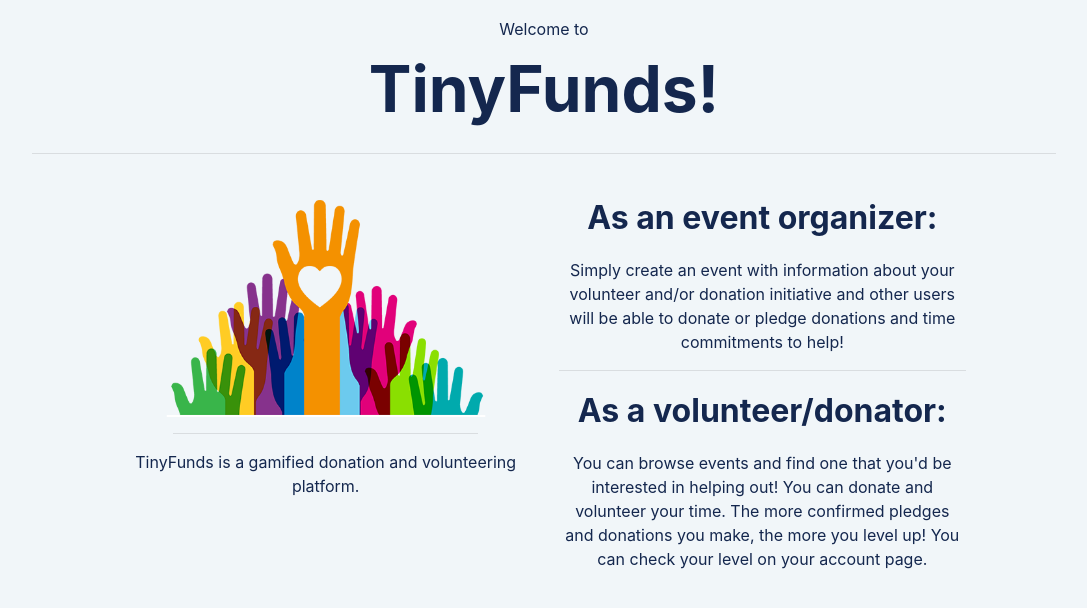
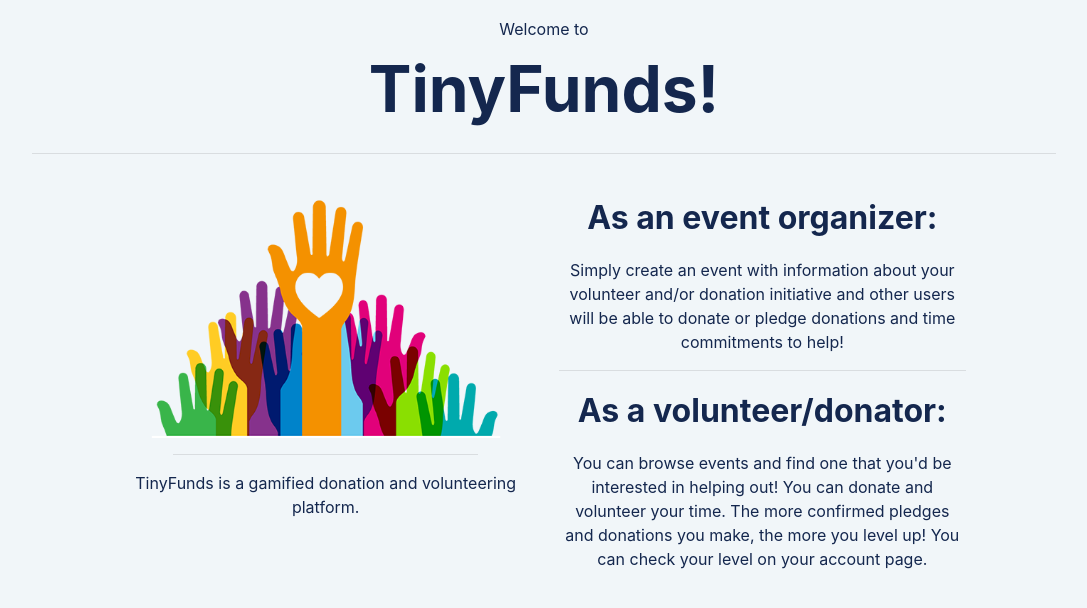
Before and after one commit to sleepy/tinyfunds, a Django app: page / in a window 1280 px wide. Shown: the part 160-768 px from the top of the page, without its empty margins (96-1183 px from the left). Run offline with Django 3.2, Linux system fonts and the light colour scheme; some libraries are stand-ins or nearby versions.

Commit message:
Very minor style change

```diff
--- a/tinyfunds/static/tinyfunds/style.css
+++ b/tinyfunds/static/tinyfunds/style.css
@@ -107,7 +107,7 @@ nav {
 
 #tf-pic {
     width: 100%;
-    max-width: 25vw;
+    max-width: 350px;
 }
 #oauth-button {
     width: 250px;
```
